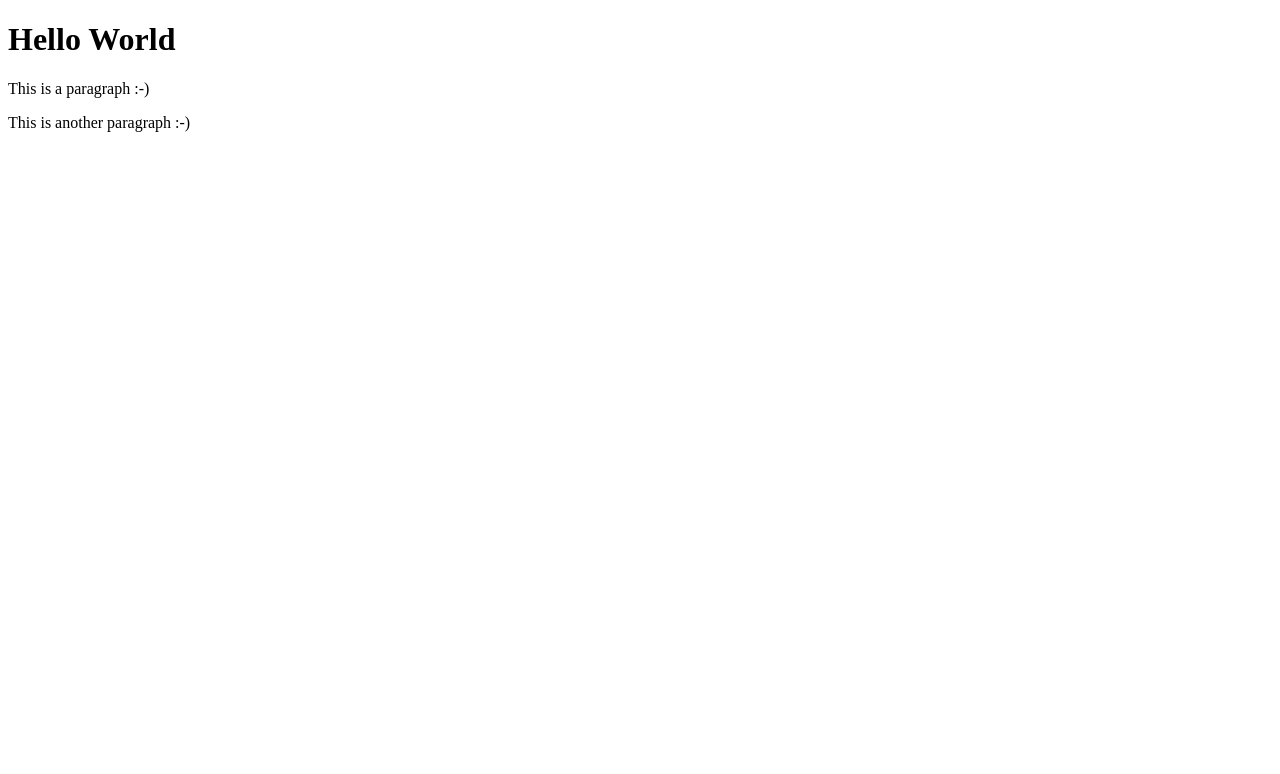
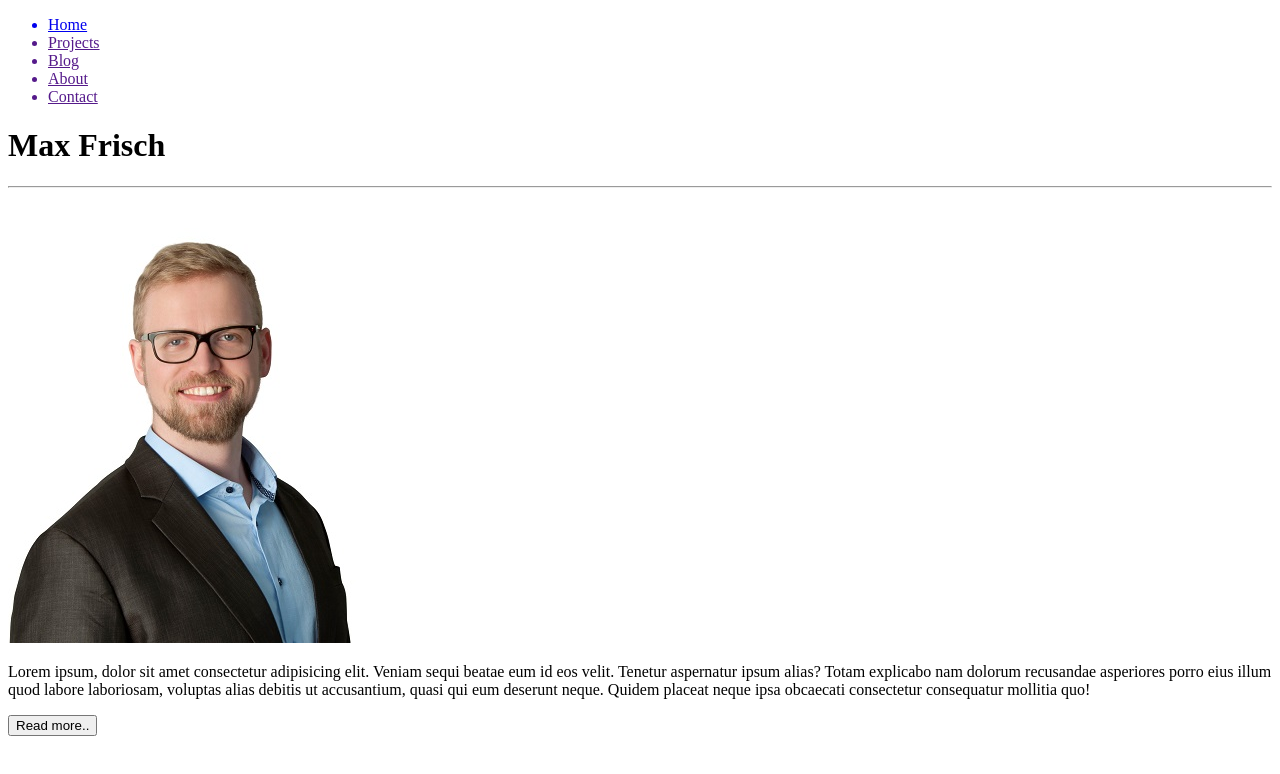
Before and after one commit to Max-Frisch/new-website, a plain HTML site: page index.html in a window 1280 px wide. Drawn offline with Linux system fonts and the light colour scheme.

Commit message:
add portrait picture

```diff
--- a/index.html
+++ b/index.html
@@ -1,14 +1,42 @@
 <!DOCTYPE html>
 <html lang="en">
 <head>
-    <meta charset="UTF-8">
-    <meta http-equiv="X-UA-Compatible" content="IE=edge">
-    <meta name="viewport" content="width=device-width, initial-scale=1.0">
-    <title>Max Frisch</title>
+  <meta charset="UTF-8">
+  <meta http-equiv="X-UA-Compatible" content="IE=edge">
+  <meta name="viewport" content="width=device-width, initial-scale=1.0">
+  <title>Max Frisch - Welcome!</title>
 </head>
 <body>
-    <h1>Hello World</h1>
-    <p>This is a paragraph :-)</p>
-    <p>This is another paragraph :-)</p>
+  <header>
+    <nav>
+      <ul>
+        <a href="index.html">
+          <li>Home</li>
+        </a>
+        <a href="">
+          <li>Projects</li>
+        </a>
+        <a href="">
+          <li>Blog</li>
+        </a>
+        <a href="">
+          <li>About</li>
+        </a>
+        <a href="">
+          <li>Contact</li>
+        </a>
+      </ul>
+    </nav>
+    <h1>Max Frisch</h1>
+    <hr>
+    <section>
+      <!-- <img src="https://maxfrisch.net/src/images/headshot1.jpg" width="300px" alt="my profile pic"> -->
+      <img src="/img/MFrisch.jpg" alt="my profile pic">
+      <div>
+        <p>Lorem ipsum, dolor sit amet consectetur adipisicing elit. Veniam sequi beatae eum id eos velit. Tenetur aspernatur ipsum alias? Totam explicabo nam dolorum recusandae asperiores porro eius illum quod labore laboriosam, voluptas alias debitis ut accusantium, quasi qui eum deserunt neque. Quidem placeat neque ipsa obcaecati consectetur consequatur mollitia quo!</p>
+        <button><a href=""></a>Read more..</button>
+      </div>
+    </section>
+  </header>
 </body>
 </html>
```
Also changed, not shown: img/MFrisch.jpg (added).
